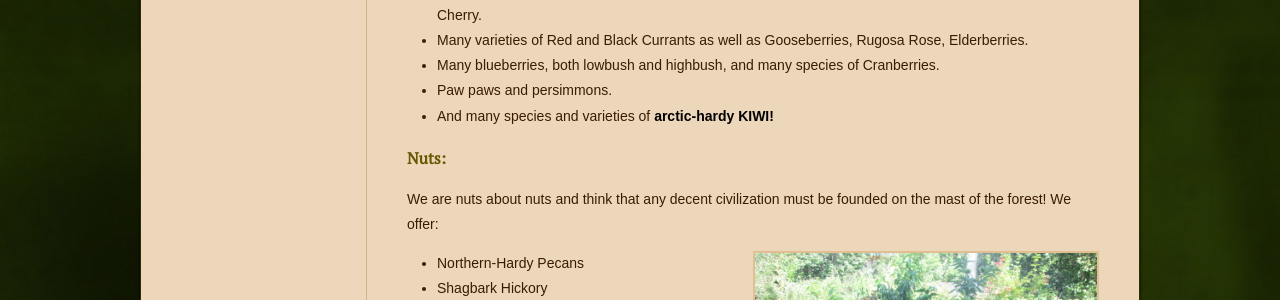
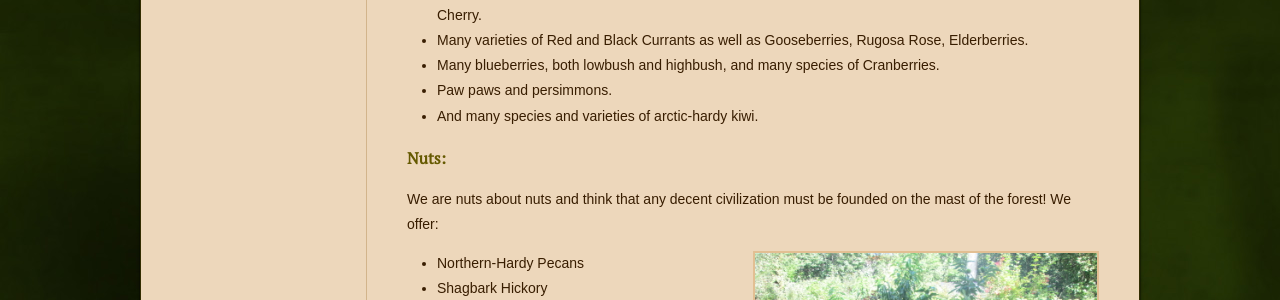
Before and after one commit to the-draw/the-draw.github.io, a Jekyll site: the page built from pages/nursery.md, in a window 1280 px wide and 900 px high, scrolled down 715 px. Shown: the part 152-452 px from the top of the window. Built offline with Jekyll 4.4.1, drawn with Linux system fonts in a browser that asks for light colours.

```diff
--- a/pages/nursery.md
+++ b/pages/nursery.md
@@ -24,7 +24,7 @@ are interested in helping create diverse and productive self maintaining landsca
 + Many varieties of Red and Black Currants as well as Gooseberries, Rugosa Rose, Elderberries.
 + Many blueberries, both lowbush and highbush, and many species of Cranberries.
 + Paw paws and persimmons.
-+ And many species and varieties of **arctic-hardy KIWI!**
++ And many species and varieties of arctic-hardy kiwi.
 
 ### Nuts:
 
```
